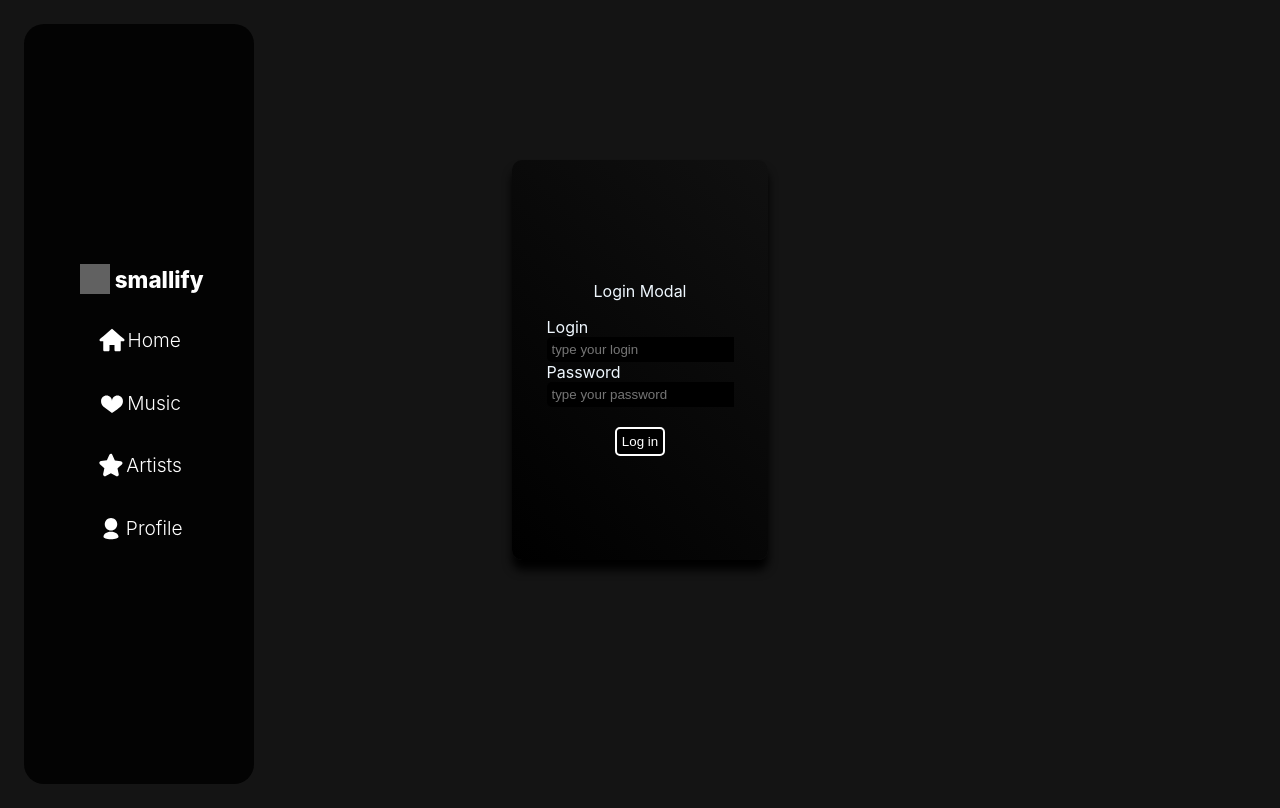
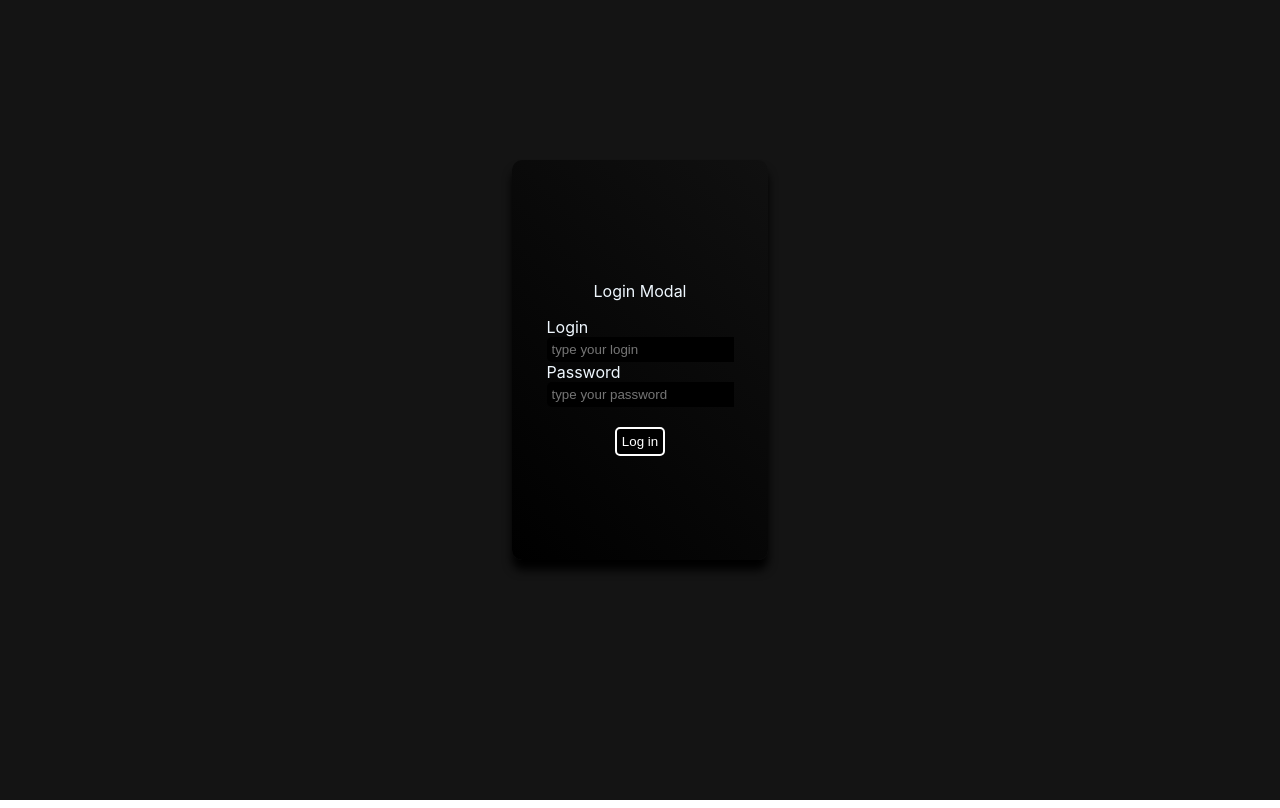
Before and after one commit to Sacrifise/Smallify, a React (Vite) app: page /profile in a window 1280 px wide. Built offline with nearby package versions, Linux system fonts and the light colour scheme; grey boxes are pictures that could not be loaded.

Commit message:
feat: login page load without sidebar

```diff
--- a/src/Components/happinesComp.jsx
+++ b/src/Components/happinesComp.jsx
@@ -5,7 +5,7 @@ import "./happinesComp.css"
 export default function HappinesComp(){
     return(
         <div className="happines-cont">
-            <div className="happines-cont-title">YOU ARE INPIRED on 15%</div>
+            <div className="happines-cont-title">YOU ARE INSPIRED on 15%</div>
              <svg class="svg" height="250" width="100" fill="grey">
 
                 <path class="anim1 anim" d="M 0 200 Q 160 180, 320 200 T 960 200 T 1200 200 V 250 H 0 Z"  />
--- a/src/Components/profileAuth.jsx
+++ b/src/Components/profileAuth.jsx
@@ -5,11 +5,9 @@ import { checkObj } from '../store/slices/authorizationSlice';
 
 export default function ProfileAuth() {
     const dispatch = useDispatch();
-    const user_name = useSelector((state) => state.autorizationUserStore.user_login);
+
     if (useSelector((state) => state.autorizationUserStore.isAutorized)){
-        return(
-        <div>YOU LOGGED IN AS {user_name}</div>
-        )
+        return("")
     }
     else
         return (
--- a/src/Screens/profile.css
+++ b/src/Screens/profile.css
@@ -10,3 +10,11 @@
     display: flex;
     background-color: #141414;
 }
+
+.cont-profile-notlogged{
+    display: flex;
+    background-color: #141414;
+    height: 100vh;
+    justify-content: center;
+    align-items: center;
+}
--- a/src/Screens/profile.jsx
+++ b/src/Screens/profile.jsx
@@ -2,14 +2,27 @@ import React from "react";
 import "./profile.css"
 import SidebarFull from "../Components/sidebarFull";
 import Playbar from "../Components/playbar";
+import { useSelector } from "react-redux";
 import ProfileAuth from "../Components/profileAuth";
 
 export default function Profile(){
+    const user_name = useSelector((state) => state.autorizationUserStore.user_login)
+    if(useSelector((state) => state.autorizationUserStore.isAutorized)){
         return(
             <div className="cont-profile">
                 <Playbar/>
                 <SidebarFull/>
                 <ProfileAuth/>
+                {user_name}
             </div>
         )
     }
+    else{
+        return(
+            <div className="cont-profile-notlogged">
+
+                <ProfileAuth/>
+            </div>
+        )
+    }
+}
```
Lines whose indentation alone changed are shown as unchanged.
